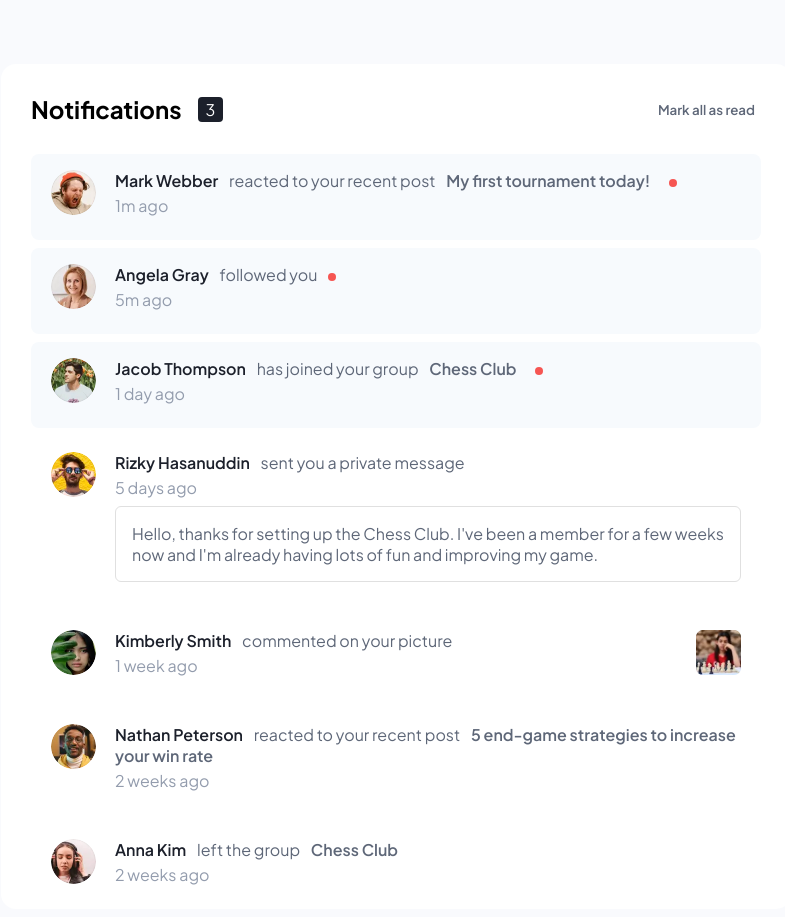
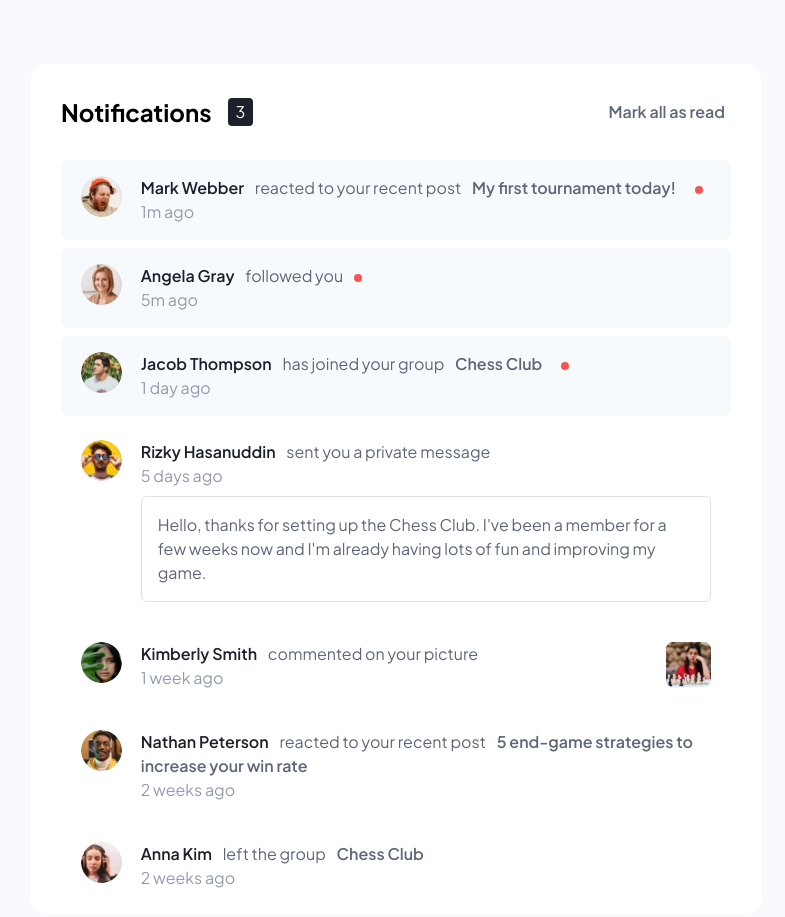
Before and after one commit to kitnipanz/notifications-page-main, a SvelteKit app in the folder app/: page / in a window 1280 px wide. Shown: the whole page, without its empty margins (244-1029 px from the left). Built offline with nearby package versions, Linux system fonts and the light colour scheme.

Commit message:
wip: spaces

```diff
--- a/app/package.json
+++ b/app/package.json
@@ -26,6 +26,7 @@
 		"gh-pages": "^6.1.1",
 		"prettier": "^3.1.1",
 		"prettier-plugin-svelte": "^3.1.2",
+		"sass": "^1.74.1",
 		"svelte": "^4.2.7",
 		"svelte-check": "^3.6.0",
 		"tslib": "^2.4.1",
--- a/app/src/app.html
+++ b/app/src/app.html
@@ -7,6 +7,6 @@
 		%sveltekit.head%
 	</head>
 	<body data-sveltekit-preload-data="hover">
-		<div style="display: block">%sveltekit.body%</div>
+		%sveltekit.body%
 	</body>
 </html>
--- a/app/src/lib/Notification.svelte
+++ b/app/src/lib/Notification.svelte
@@ -92,7 +92,6 @@
 
 	.notification__content {
 		width: 100%;
-		margin-bottom: 8px;
 	}
 	.notification__content--inner {
 		width: 100%;
@@ -120,7 +119,7 @@
 		background-color: hsl(210, 60%, 98%);
 	}
 	.notification__time {
-		margin-top: 4px;
+		margin-top: 0px;
 		color: #939cad;
 	}
 
--- /dev/null
+++ b/app/src/routes/+layout.svelte
@@ -0,0 +1,7 @@
+<script>
+	import '../styles/reset.scss';
+</script>
+
+<main style="margin-top: 64px; display: flex; justify-content: center;">
+	<slot />
+</main>
--- a/app/src/routes/+page.svelte
+++ b/app/src/routes/+page.svelte
@@ -131,9 +131,6 @@
 </svelte:head>
 
 <style>
-	:global(*) {
-		font-family: 'Plus Jakarta Sans', sans-serif;
-	}
 	.title h3 {
 		font-size: 24px;
 	}
@@ -162,15 +159,6 @@
 		font-size: 16px;
 		border-radius: 4px;
 	}
-	:global(body) {
-		font-family: 'Inter', sans-serif;
-		background: #f9fafd;
-		margin: 0px;
-		/* height: 100vh; */
-		display: flex;
-		justify-content: center;
-		margin-top: 64px;
-	}
 	.container {
 		background: #fff;
 		padding: 30px 30px 0px 30px;
--- /dev/null
+++ b/app/src/styles/reset.scss
@@ -0,0 +1,69 @@
+// reset from https://www.joshwcomeau.com/css/custom-css-reset/
+
+/*
+  1. Use a more-intuitive box-sizing model.
+*/
+body {
+	margin: 0;
+	font-family: 'Plus Jakarta Sans', sans-serif;
+	background: #f9fafd;
+}
+
+*,
+*::before,
+*::after {
+	box-sizing: border-box;
+}
+/*
+  2. Remove default margin
+*/
+* {
+	margin: 0;
+}
+/*
+  3. Allow percentage-based heights in the application
+*/
+html,
+body {
+}
+/*
+  Typographic tweaks!
+  4. Add accessible line-height
+  5. Improve text rendering
+*/
+body {
+	line-height: 1.5;
+	-webkit-font-smoothing: antialiased;
+}
+/*
+  6. Improve media defaults
+*/
+img,
+picture,
+video,
+canvas,
+svg {
+	display: block;
+	max-width: 100%;
+}
+/*
+  7. Remove built-in form typography styles
+*/
+input,
+button,
+textarea,
+select {
+	font: inherit;
+}
+/*
+  8. Avoid text overflows
+*/
+p,
+h1,
+h2,
+h3,
+h4,
+h5,
+h6 {
+	overflow-wrap: break-word;
+}
```
Also changed, not shown: 1 other file (tests, documents, lock files or other folders).
